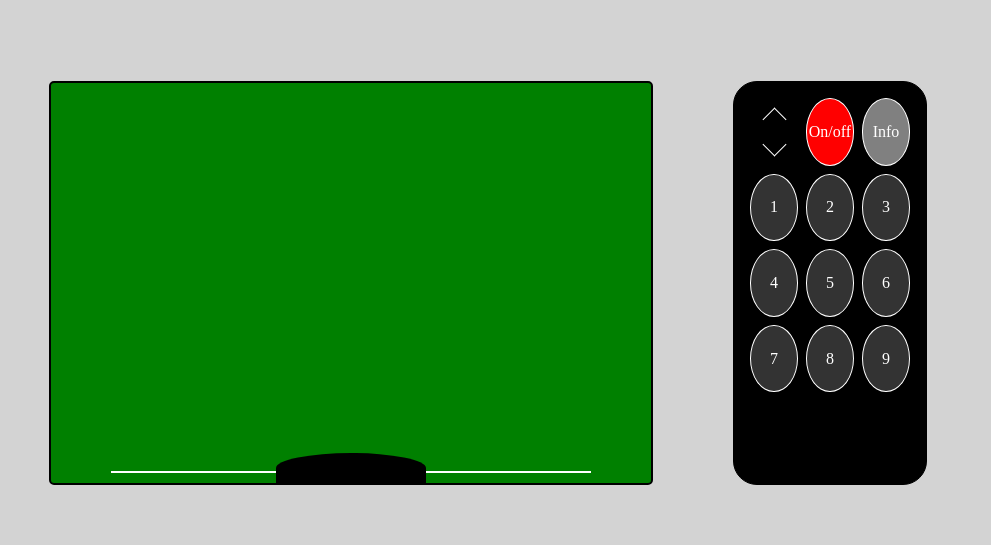
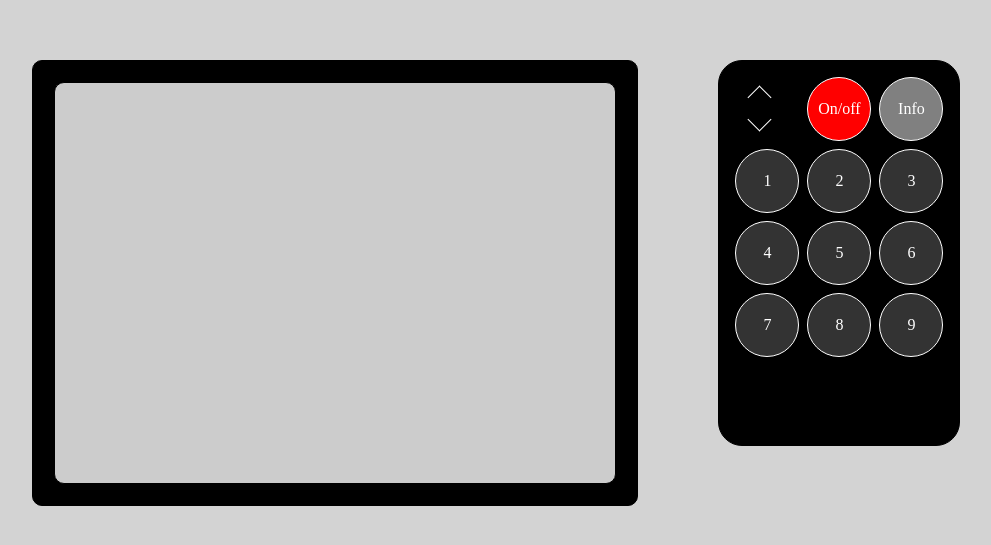
Before and after one commit to guillermogm/ProyectoTV, a plain HTML site: page index.html in a window 1280 px wide. Shown: the part 125-670 px from the top of the page, without its empty margins (152-1143 px from the left). Drawn offline with Linux system fonts and the light colour scheme.

Commit message:
feat:TV and remote changes

```diff
--- a/css/styles.css
+++ b/css/styles.css
@@ -4,48 +4,39 @@ body {
   justify-content: center;
   align-items: center;
   min-height: 100vh;
+  min-width: 100vw;
   background-color: lightgray;
 }
 
 .container {
   display: flex;
   gap: 5em;
+  padding: 2em;
 }
 
 .tv {
-  width: 600px;
-  height: 400px;
-  background-color: green;
-  border: 2px solid black;
-  border-radius: 5px;
-  position: relative;
+  width: 35.3em;
+  height: 25.3em;
+  border: 1px solid black;
+  border-radius: 10px;
+  display: flex;
+  flex-direction: column;
+  justify-content: center;
+  align-items: center;
+  padding: 20px;
+  background-color: black;
 }
 
-.tv::before {
-  content: '';
-  position: absolute;
-  bottom: 10px;
-  left: 50%;
-  transform: translateX(-50%);
-  width: 80%;
-  height: 2px;
-  background-color: #fff;
-}
-
-.tv::after {
-  content: '';
-  position: absolute;
-  bottom: 0;
-  left: 50%;
-  transform: translateX(-50%);
-  width: 150px;
-  height: 30px;
-  background-color: black;
-  border-radius: 50% 50% 0 0;
+.screen {
+  width: 35em;
+  height: 25em;
+  border: 1px solid black;
+  border-radius: 10px;
+  background-color: #ccc;
 }
 
 .remote {
-  width: 10em;
+  width: 13em;
   background-color: black;
   border: 0.1em solid black;
   border-radius: 1.5em;
@@ -54,6 +45,7 @@ body {
   grid-template-rows: repeat(5, 1fr);
   gap: 0.5em;
   padding: 1em;
+  height: 22em;
 }
 
 .button {
--- a/index.html
+++ b/index.html
@@ -10,7 +10,9 @@
 
 <body>
     <div class="container">
-        <div class="tv"></div>
+        <div class="tv">
+            <div class="screen"></div>
+        </div>
         <div class="remote">
             <div class="power">
                 <span>On/off</span>
```
